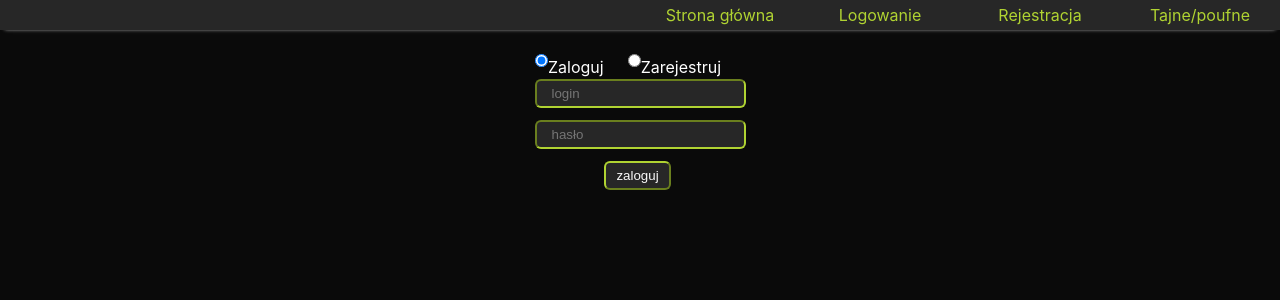
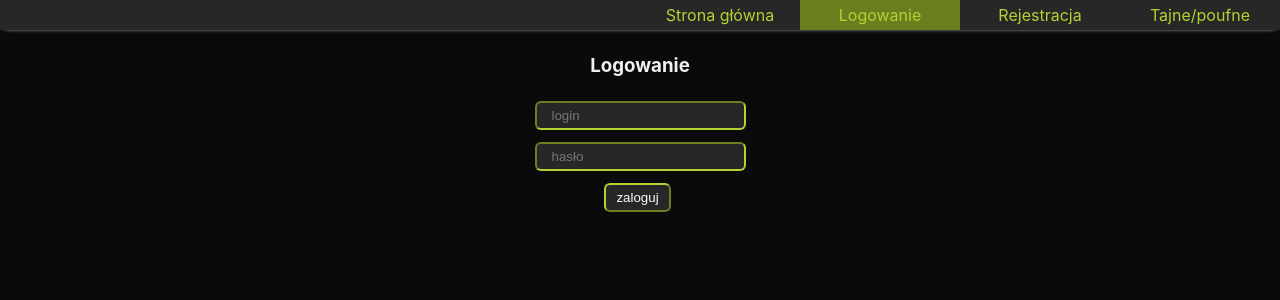
Before and after one commit to coding-tree/express-security-practice, a React (Create React App) app in the folder react-client/client/: page /login in a window 1280 px wide. Shown: the top 300 px of the page. Built offline with nearby package versions, Linux system fonts and the light colour scheme.

Commit message:
added router and sending message from server

```diff
--- a/react-client/client/src/components/Form.css
+++ b/react-client/client/src/components/Form.css
@@ -24,13 +24,8 @@ button{
     padding: 5px 10px;
     display: inline;
 }
-label{
-    color: #ffffff;
-    margin-right: 24px;
-    display: flex;
-    align-items: center;
-    justify-content: center;
+.title{
+    color: #f0f0f0;
+    text-align: center;
+margin-bottom: 24px;
 }
-.labels{
-    display: flex;
-}
--- a/react-client/client/src/components/Form.js
+++ b/react-client/client/src/components/Form.js
@@ -1,36 +1,44 @@
 import React from 'react';
 import './Form.css';
 import axios from 'axios';
+import { withRouter } from 'react-router-dom';
 
 class Form extends React.Component {
     constructor(props) {
         super(props)
+        console.log(props)
         this.state = {
             name: '',
             password: '',
-            form: "login"
+            message: ''
         }
     }
+
     handleChanger = (e) => {
-        this.setState({ [e.target.name]: e.target.value })
+        this.setState({ [e.target.name]: e.target.value }, () => { console.log(this.state); console.log(this.props.type) })
     }
 
     registerHandler = (e) => {
         e.preventDefault()
         axios.post('http://server.localhost/register', this.state)
             .then(response => {
+                this.setState({ message: response.data.message })
                 console.log(response)
             }).catch(error => {
+                this.setState({ message: 'blad rejestracji' })
                 console.log(error)
             })
     }
+
     loginHandler = (e) => {
         e.preventDefault()
         axios.post('http://server.localhost/login', this.state)
             .then(response => {
                 document.cookie = `Authorization=${response.data.token}`
                 console.log(response)
+                this.setState({ message: response.data.message })
             }).catch(error => {
+                this.setState({ message: 'blad rejestracji' })
                 console.log(error)
             })
     }
@@ -38,24 +46,19 @@ class Form extends React.Component {
     render() {
         const { name, password } = this.state
         return (
-            <form onSubmit={this.state.form === 'login' ? this.loginHandler : this.registerHandler}>
-                <div className="labels">
-                    <label>
-                        <input type="radio" name="form" defaultChecked onChange={this.handleChanger} value="login" />
-                        Zaloguj
-                    </label>
-                    <label>
-                        <input type="radio" name="form" onChange={this.handleChanger} value="register" />
-                        Zarejestruj
-                    </label>
-                </div>
-                <input type="text" placeholder="login" name="name" value={name} onChange={this.handleChanger} />
-                <input type="password" placeholder="hasło" name="password" value={password} onChange={this.handleChanger} />
-                <div className="buttons">
-                    <button type="submit">zaloguj</button>
-                </div>
-            </form>
+            <>
+                <h3 className="title">{this.props.location.pathname === '/login' ? "Logowanie" : "Rejestracja"}</h3>
+                <form onSubmit={this.props.location.pathname === '/login' ? this.loginHandler : this.registerHandler}>
+                    <input type="text" placeholder="login" name="name" value={name} onChange={this.handleChanger} />
+                    <input type="password" placeholder="hasło" name="password" value={password} onChange={this.handleChanger} />
+                    <div className="buttons">
+                        <button type="submit">{this.props.location.pathname === '/login' ? 'zaloguj' : 'zarejestruj'}</button>
+                    </div>
+                </form>
+                <h3 style={{ color: "red", textAlign: "center", marginTop: '12px' }}>{this.state.message}</h3>
+            </>
         )
     }
 }
-export default Form;
+
+export default withRouter(Form);
--- a/react-client/client/src/components/Navbar.css
+++ b/react-client/client/src/components/Navbar.css
@@ -24,3 +24,6 @@ a:hover{
     background-color: #383838;
     color: #f0f0f0;
 }
+.active{
+    background: #697e1e;
+}
--- a/react-client/client/src/components/Navbar.js
+++ b/react-client/client/src/components/Navbar.js
@@ -1,23 +1,25 @@
-import React from 'react';
-import './Navbar.css';
-import { Link } from 'react-router-dom';
+import React from "react";
+import "./Navbar.css";
+import { NavLink } from "react-router-dom";
+
+
 class Navbar extends React.Component {
     render() {
         return (
             <div className="nav">
                 <div className="menu">
-                    <Link to="/">
+                    <NavLink exact activeClassName="active" to="/">
                         Strona główna
-                </Link>
-                    <Link to="/login">
+                </NavLink>
+                    <NavLink activeClassName="active" to="/login">
                         Logowanie
-                    </Link>
-                    <Link to="/register">
+                    </NavLink>
+                    <NavLink activeClassName="active" to="/register">
                         Rejestracja
-                    </Link>
-                    <Link to="/private">
+                    </NavLink>
+                    <NavLink activeClassName="active" to="/private">
                         Tajne/poufne
-                    </Link>
+                    </NavLink>
                 </div>
             </div>
         )
```
